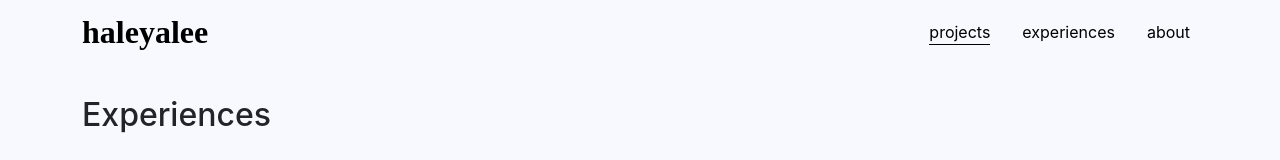
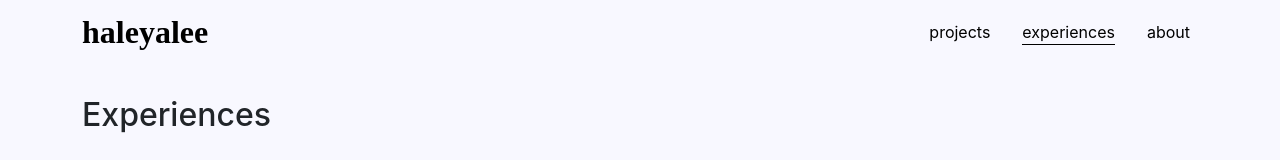
Before and after one commit to haleyalee/haleyalee-website, a React (Create React App) app: page /experience in a window 1280 px wide. Shown: the top 160 px of the page. Built offline with nearby package versions, Linux system fonts and the light colour scheme; a web font is replaced by a local one.

Commit message:
Active page persists on refresh

```diff
--- a/src/components/Nav/Nav.js
+++ b/src/components/Nav/Nav.js
@@ -4,25 +4,22 @@ import './Nav.css';
 
 const links = [
   {
-    id: 0,
     name: 'projects',
     to: '/',
     className: 'nav-link',
-    active: true
+    active: (window.location.pathname === '/')
   },
   {
-    id: 1,
     name: 'experiences',
     to: '/experience',
     className: 'nav-link',
-    active: false
+    active: (window.location.pathname === '/experience')
   },
   {
-    id: 2,
     name: 'about',
     to: '/about',
     className: 'nav-link',
-    active: false
+    active: (window.location.pathname === '/about')
   }
 ]
 
@@ -40,8 +37,8 @@ function Nav() {
         <Link to="/" id="brand" className="nav-link">haleyalee</Link>
         <div>
           <ul className="navbar-nav">
-            { links.map((link) =>
-              <li key={link.id} onClick={() => handleActivePage(link.to)}>
+            { links.map((link, idx) =>
+              <li key={idx} onClick={() => handleActivePage(link.to)}>
                 <Link to={link.to} className={link.className} >
                   <p className={(link.active) ? "line" : ""} style={{marginBottom: 0}}> {link.name} </p>
                   {/* { (link.active) && <div className="line" /> } */}
```
